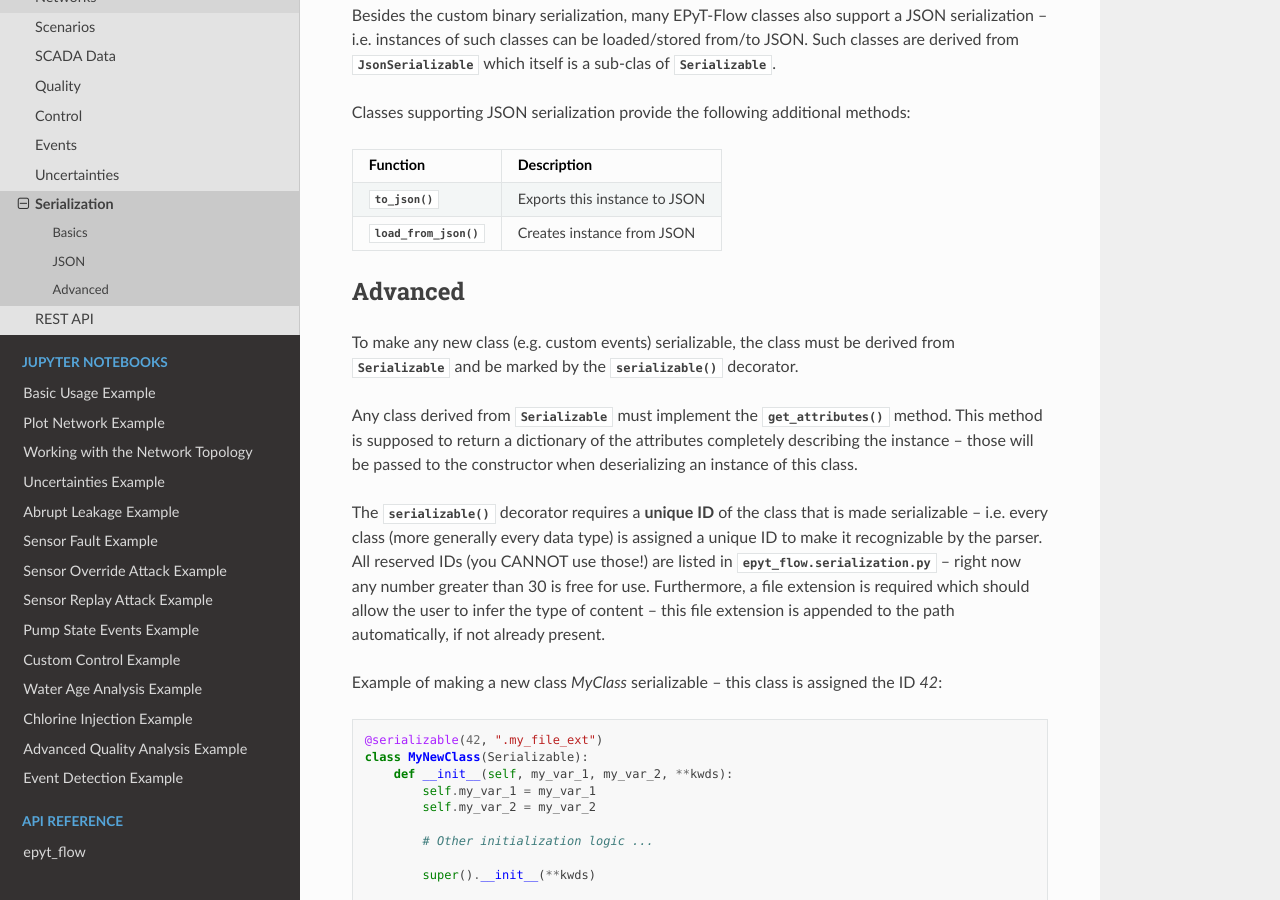
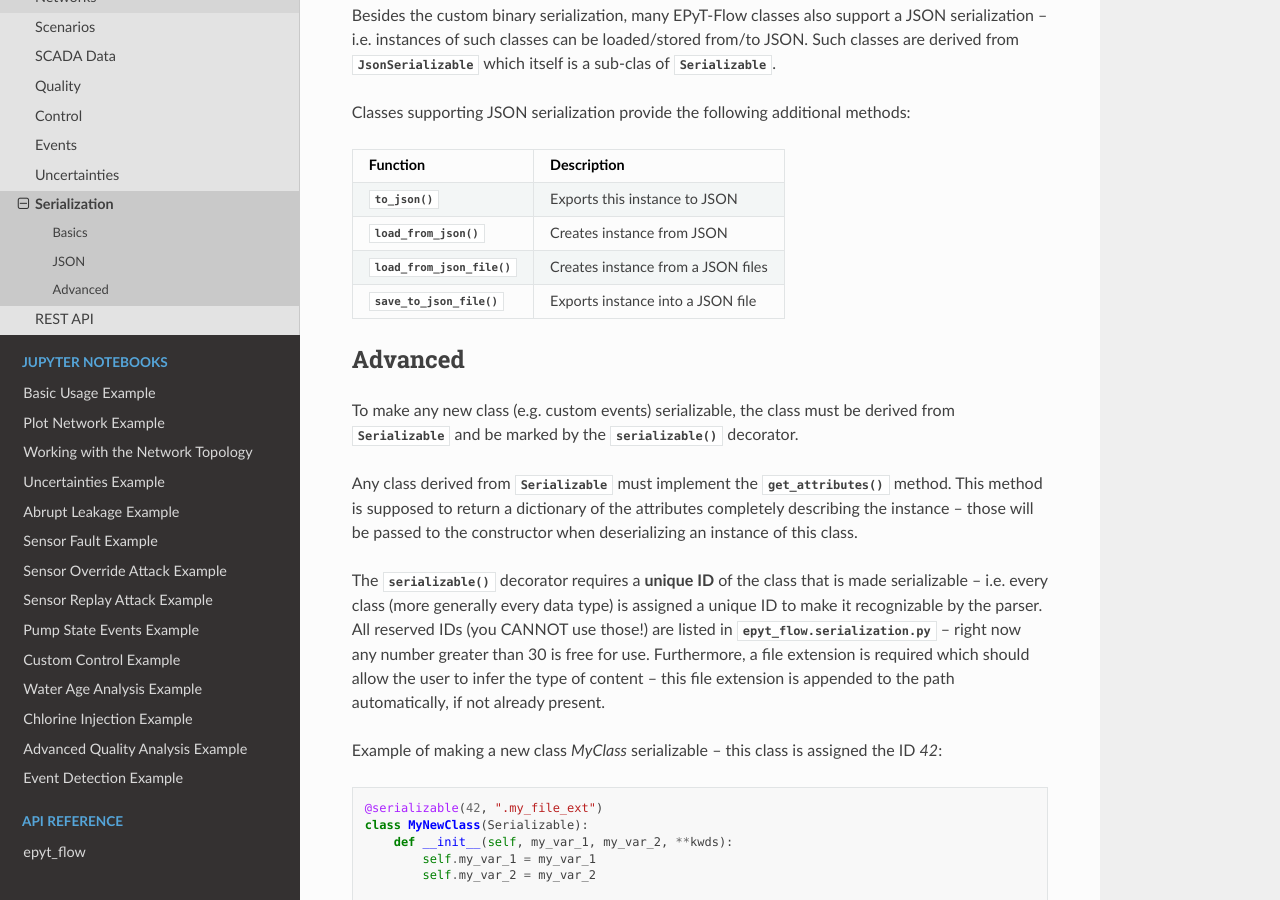
Before and after one commit to WaterFutures/EPyT-Flow, a Sphinx documentation site: the page built from docs/tut.serialization.rst, in a window 1280 px wide and 900 px high, scrolled down 1260 px. Built offline with Sphinx 7.4.7 and the Read the Docs theme 3.1.0, drawn with Linux system fonts in a browser that asks for light colours.

Commit message:
Add new JsonSerializable functions to documentation

```diff
--- a/docs/tut.serialization.rst
+++ b/docs/tut.serialization.rst
@@ -73,13 +73,17 @@ sub-clas of :class:`~epyt_flow.serialization.Serializable`.
 
 Classes supporting JSON serialization provide the following additional methods:
 
-+-------------------------------------------------------------------+-----------------------------------------+
-| Function                                                          | Description                             |
-+===================================================================+=========================================+
-| :func:`~epyt_flow.serialization.JsonSerializable.to_json`         | Exports this instance to JSON           |
-+-------------------------------------------------------------------+-----------------------------------------+
-| :func:`~epyt_flow.serialization.JsonSerializable.load_from_json`  | Creates instance from JSON              |
-+-------------------------------------------------------------------+-----------------------------------------+
++-----------------------------------------------------------------------+-----------------------------------------+
+| Function                                                              | Description                             |
++=======================================================================+=========================================+
+| :func:`~epyt_flow.serialization.JsonSerializable.to_json`             | Exports this instance to JSON           |
++-----------------------------------------------------------------------+-----------------------------------------+
+| :func:`~epyt_flow.serialization.JsonSerializable.load_from_json`      | Creates instance from JSON              |
++-----------------------------------------------------------------------+-----------------------------------------+
+| :func:`~epyt_flow.serialization.JsonSerializable.load_from_json_file` | Creates instance from a JSON files      |
++-----------------------------------------------------------------------+-----------------------------------------+
+| :func:`~epyt_flow.serialization.JsonSerializable.save_to_json_file`   | Exports instance into a JSON file       |
++-----------------------------------------------------------------------+-----------------------------------------+
 
 
 Advanced
```
